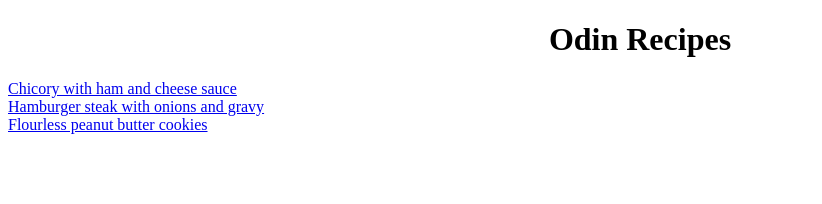
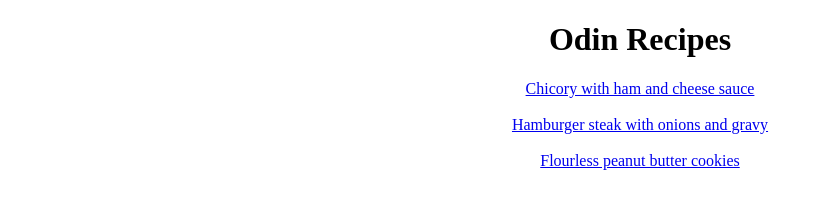
Before and after one commit to NickHgstl/odin-recipes, a plain HTML site: page index.html in a window 1280 px wide. Shown: the whole page, without its empty margins (0-822 px from the left). Drawn offline with Linux system fonts and the light colour scheme.

Commit message:
Fixed text alignment

```diff
--- a/styles.css
+++ b/styles.css
@@ -3,5 +3,5 @@
 }
 
 .recipes{
-    text-align: center;
+    text-align: center;display:block;
 }
```
